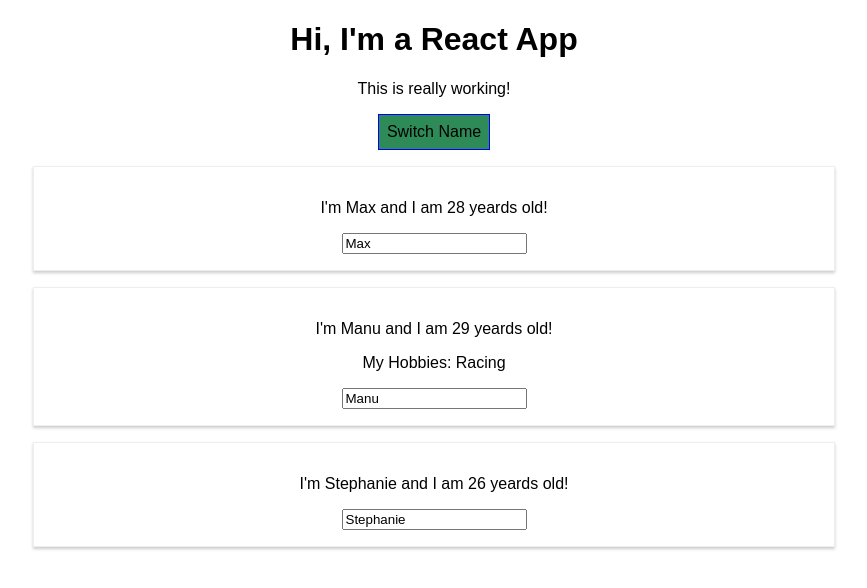
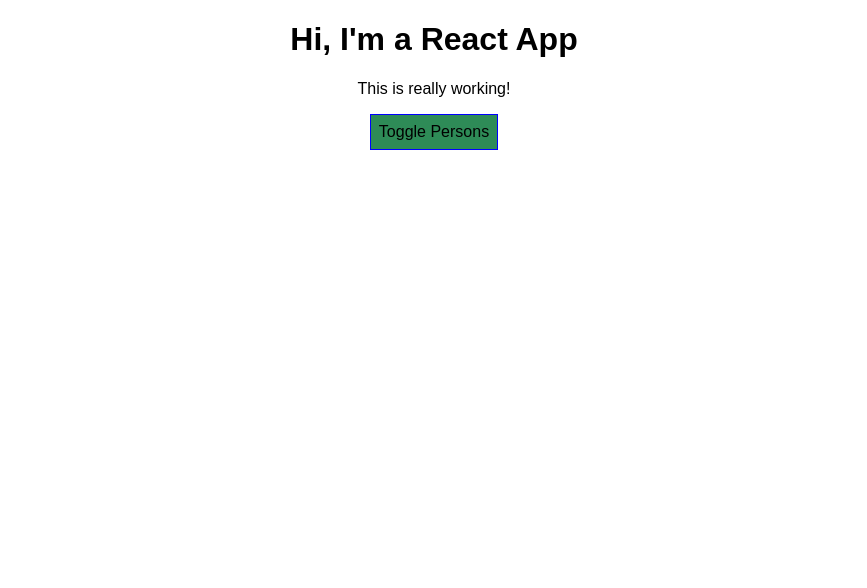
Before and after one commit to LuYeZhan/my-react-app, a React (Create React App) app: page / in a window 1280 px wide. Shown: the top 588 px of the page, without its empty margins (206-1073 px from the left). Built offline with nearby package versions, Linux system fonts and the light colour scheme.

Commit message:
rendering content conditionally with a ternary

```diff
--- a/src/App.js
+++ b/src/App.js
@@ -12,6 +12,7 @@
       { name: 'Stephanie', age: 26 },
     ],
     otherState: 'some other value',
+    showPersons: false,
   };
 
   switchNameHandler = (newName) => {
@@ -36,6 +37,11 @@
     });
   };
 
+  tooglePersonsHandler = () => {
+    const doesShow = this.state.showPersons;
+    this.setState({ showPersons: !doesShow });
+  };
+
   render() {
     const style = {
       backgroundColor: 'seagreen',
@@ -48,12 +54,11 @@
       <div className='App'>
         <h1>Hi, I'm a React App</h1>
         <p>This is really working!</p>
-        <button
-          style={style}
-          onClick={() => this.switchNameHandler('Maximilian!!')}
-        >
-          Switch Name
+        <button style={style} onClick={this.tooglePersonsHandler}>
+          Toggle Persons
         </button>
+        {this.state.showPersons ? (
+          <div>
             <Person
               name={this.state.persons[0].name}
               age={this.state.persons[0].age}
@@ -70,6 +75,8 @@
               name={this.state.persons[2].name}
               age={this.state.persons[2].age}
             />
+          </div>
+        ) : null}
       </div>
     );
     // return React.createElement('div', {className: 'App'}, React.createElement('h1', null, 'Does this work now?'));
```
Lines whose indentation alone changed are shown as unchanged.
